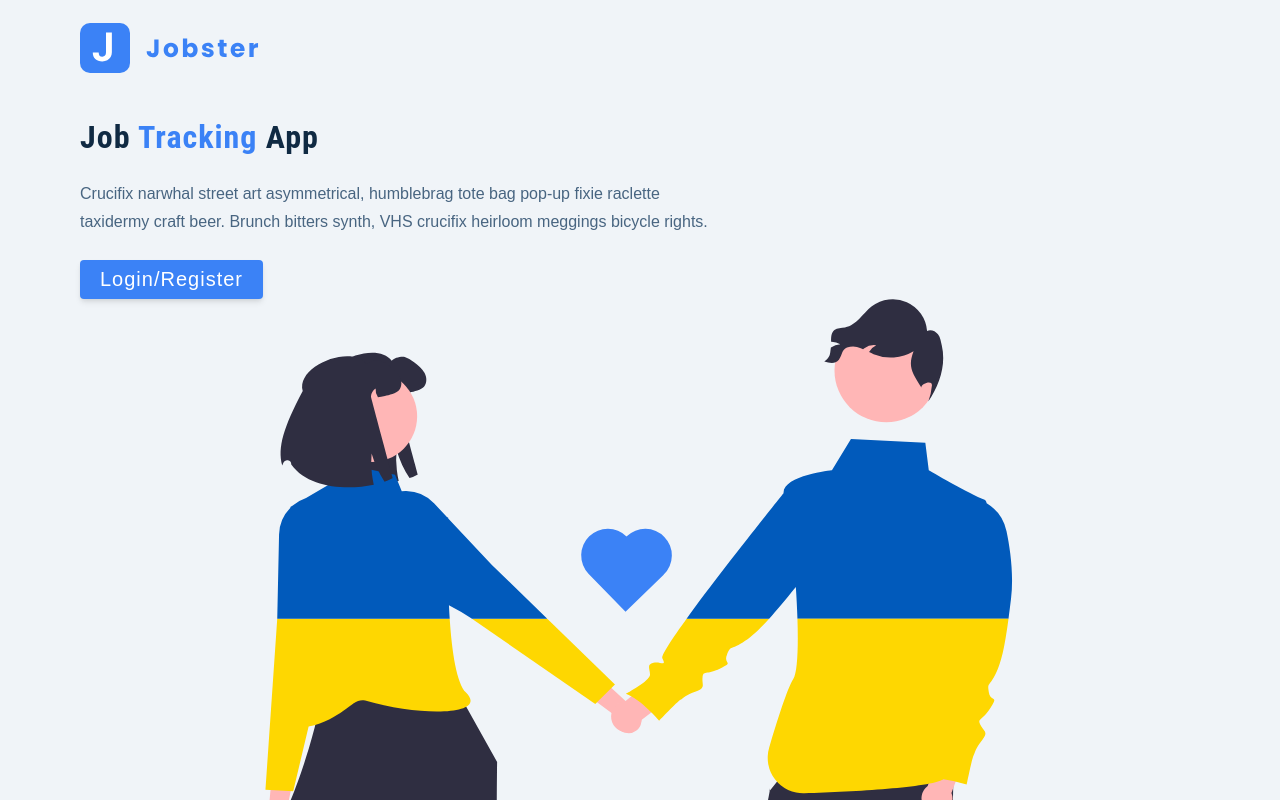
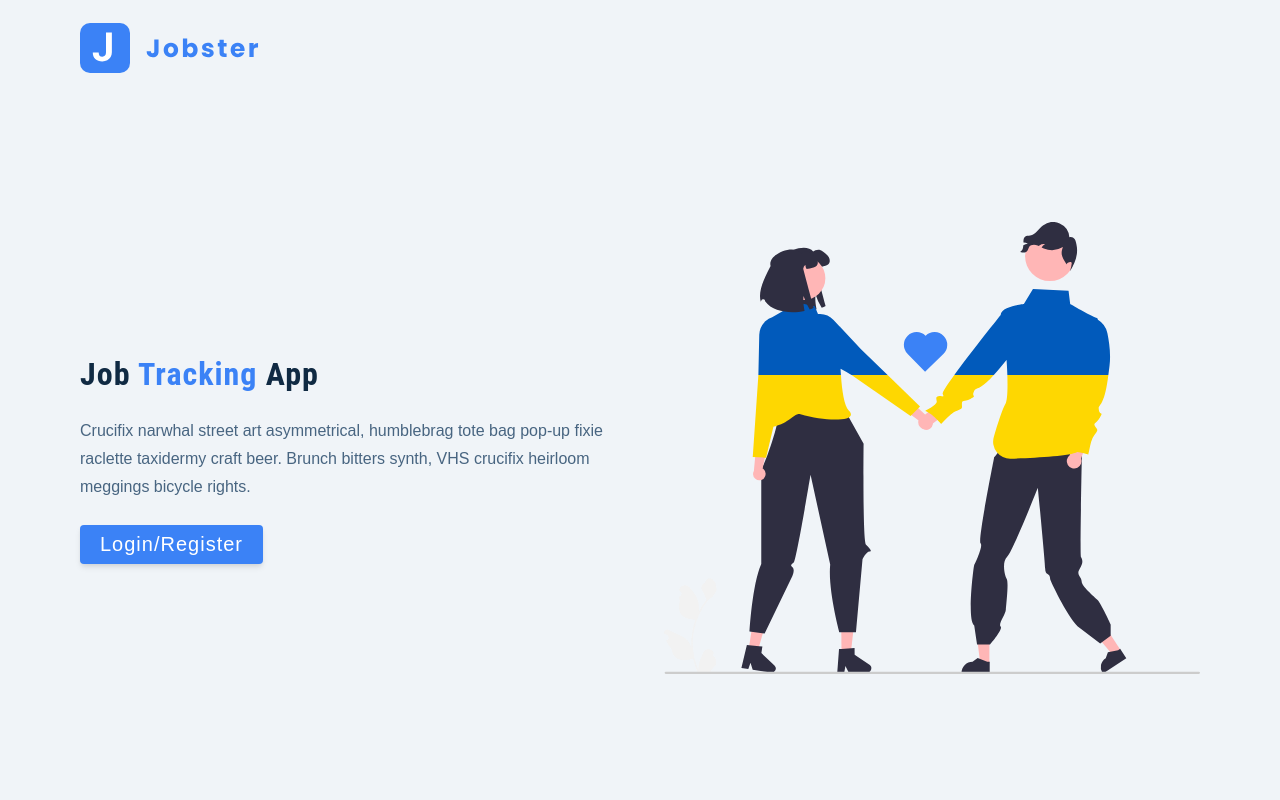
Before and after one commit to zainabturkmen/Jobster, a React (Vite) app: page / in a window 1280 px wide. Shown: the top 800 px of the page. Built offline with nearby package versions, Linux system fonts and the light colour scheme.

Commit message:
Landing page

```diff
--- a/src/pages/Landing.jsx
+++ b/src/pages/Landing.jsx
@@ -52,6 +52,20 @@ const Wrapper = styled.main`
   p{
     color: var(--grey-600);
   }
+
+  .main-img{
+    display: none;
+  }
+  @media (min-width: 992px){
+    .page{
+      grid-template-columns: 1fr 1fr;
+      column-gap: 3rem;
+    }
+
+    .main-img{
+      display: block;
+    }
+  }
 `;
 
 export default Landing;
```
